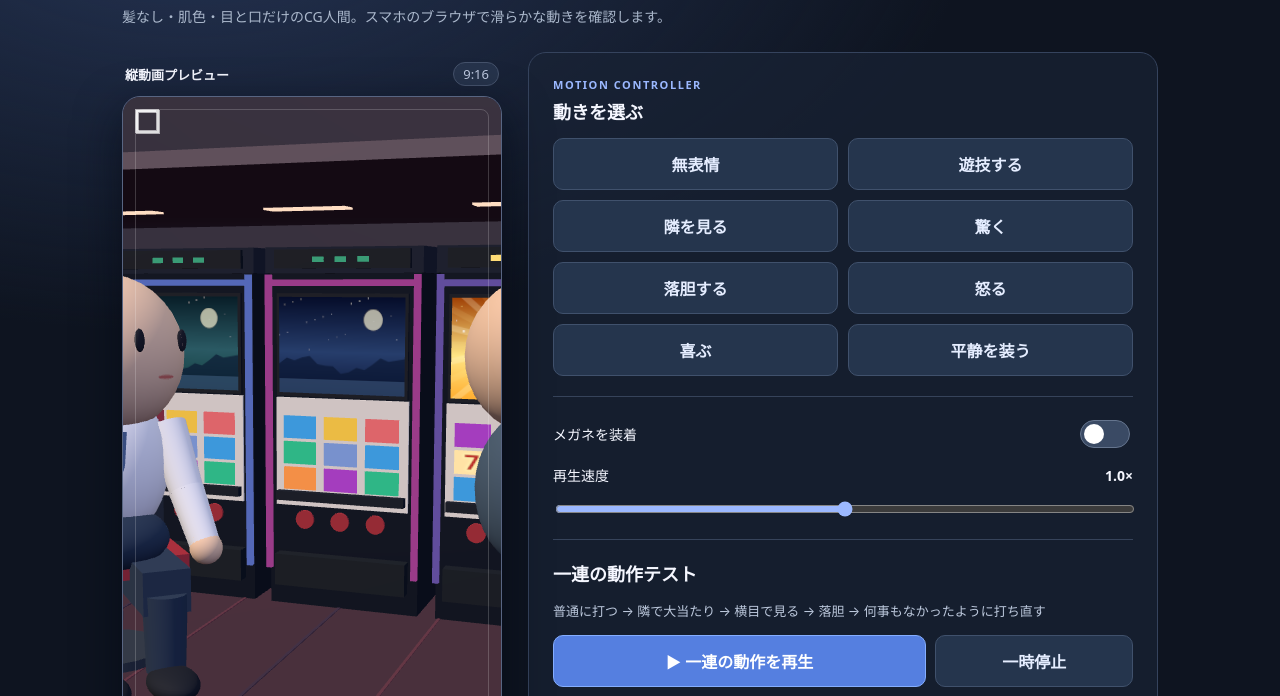
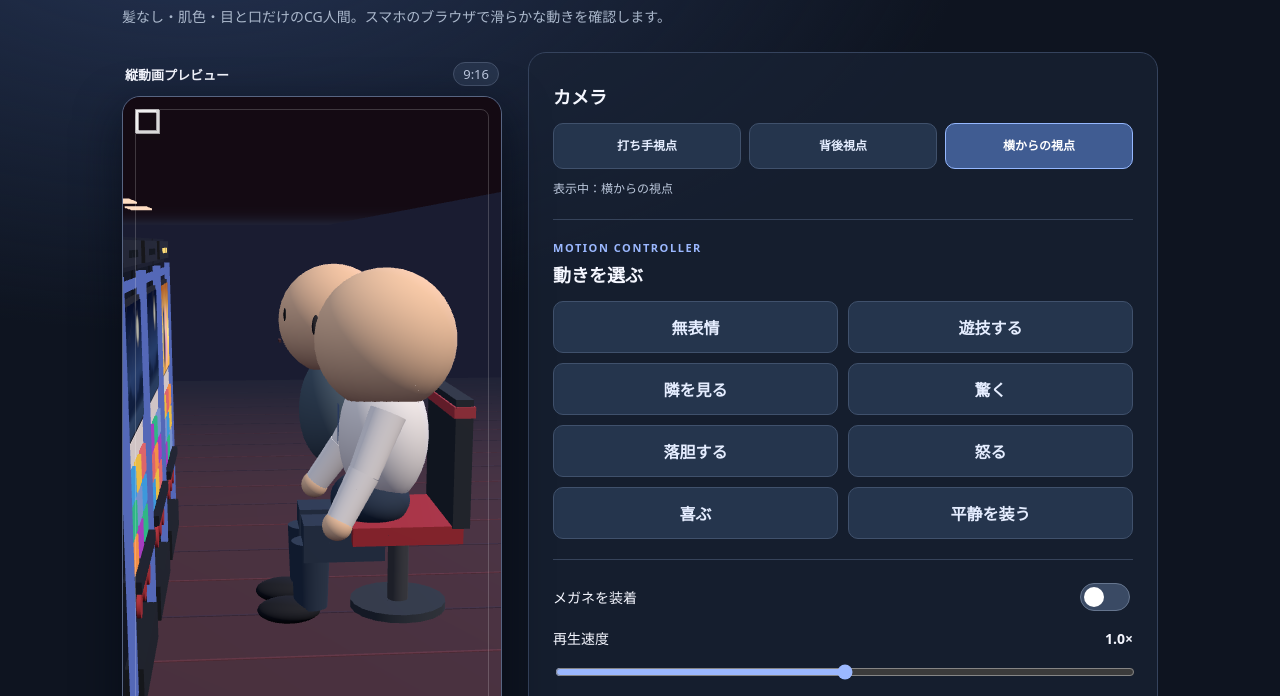
Before and after one commit to rrrtstudio/PachiAruCG, a website: page index.html in a window 1280 px wide. Shown: the part 103-799 px from the top of the page. Drawn offline with nearby package versions, Linux system fonts and the light colour scheme; animation ran at ten frames a second.

Commit message:
Enforce reel states and add portrait camera views

```diff
--- a/app.js
+++ b/app.js
@@ -1,4 +1,7 @@
 import * as THREE from 'three';
+import { createSlotState, getSlotPresentation, SLOT_TYPES, SYMBOL_COLORS } from './slot-state.js';
+import { getMachineStates } from './slot-timeline.js';
+import { applyCameraView, DEFAULT_CAMERA_VIEW } from './camera-views.js';
 
 // PachiAruCG prototype 01. All devices, cabinet art and symbols are fictional.
 const stage = document.getElementById('stage');
@@ -10,6 +13,11 @@ const actionButtons = [...document.querySelectorAll('[data-action]')];
 const demoButton = document.getElementById('demo');
 const pauseButton = document.getElementById('pause');
 const glassesInput = document.getElementById('glasses');
+const cameraButtons = [...document.querySelectorAll('[data-camera]')];
+const cameraStatus = document.getElementById('camera-status');
+const machineStatus = document.getElementById('machine-status');
+const phaseLabels={normal:'通常', 'bonus-established':'ボーナス成立（未告知）',
+  'bonus-notified':'ボーナス告知（7未入賞）', 'bonus-aligned':'7図柄入賞', 'bonus-play':'ボーナス消化'};
 
 let renderer;
 try {
@@ -28,8 +36,16 @@ const scene = new THREE.Scene();
 scene.background = new THREE.Color(0x1a1c31);
 scene.fog = new THREE.Fog(0x202336, 10, 24);
 const camera = new THREE.PerspectiveCamera(35, 9 / 16, 0.1, 50);
-camera.position.set(3.3, 2.85, 8.05);
-camera.lookAt(0.30, 1.60, -0.18);
+let cameraView = DEFAULT_CAMERA_VIEW;
+function switchCamera(viewId) {
+  const view = applyCameraView(camera, viewId);
+  cameraView = viewId;
+  for (const button of cameraButtons) {
+    button.setAttribute('aria-pressed', String(button.dataset.camera === viewId));
+  }
+  cameraStatus.textContent = view.label;
+}
+switchCamera(DEFAULT_CAMERA_VIEW);
 scene.add(new THREE.HemisphereLight(0xe5edff, 0x4b3b4e, 2.1));
 const key = new THREE.DirectionalLight(0xffefd9, 2.1);
 key.position.set(-3.5, 6.0, 5.0);
@@ -131,9 +147,8 @@ function sevenTexture(){
   return t;
 }
 const sevenMap=sevenTexture();
-const symbolColors=[0x3d98db,0xa43dbe,0xebbb44,0x2fb686,0xdd656a,0x7891cd,0xf38f47];
 const slotBoxes=[];
-function createSlot(x, theme, ledColor){
+function createSlot(x, theme, ledColor, initialState){
   const root=new THREE.Group();root.position.set(x,0,-.97);scene.add(root);
   box(root,1.35,3.13,.73,0,1.56,0,metal);
   box(root,1.40,.22,.80,0,3.03,0,trim);
@@ -149,7 +164,7 @@ function createSlot(x, theme, ledColor){
   for(let col=0;col<3;col++){
     const colMeshes=[];
     for(let row=0;row<3;row++){
-      const color = symbolColors[(col*2+row*3+(x>1?1:0))%symbolColors.length];
+      const color = SYMBOL_COLORS[initialState.reels[col][row]];
       const sym=box(root,.295,.195,.023,(col-1)*.37,1.60-row*.225,.433,new THREE.MeshBasicMaterial({color}));
       const number = new THREE.Mesh(new THREE.PlaneGeometry(.25,.19),new THREE.MeshBasicMaterial({map:sevenMap,transparent:true,depthWrite:false}));
       number.position.set((col-1)*.37,1.60-row*.225,.451);
@@ -168,26 +183,35 @@ function createSlot(x, theme, ledColor){
   box(root,.052,2.58,.05,.66,1.62,.43,ledMat);
   box(root,1.33,.055,.04,0,2.84,.43,ledMat);
   const indicator=[];
-  for(let i=0;i<3;i++)indicator.push(box(root,.10,.047,.013,-.2+i*.2,3.035,.454,new THREE.MeshBasicMaterial({color:0x3a9b75})));
+  // Original geometric notice lamps, separate from the always-on cabinet trim.
+  for(let i=0;i<3;i++)indicator.push(box(root,.10,.047,.013,-.2+i*.2,3.035,.454,new THREE.MeshBasicMaterial({color:0x151922})));
   box(root,1.18,.28,.12,0,.33,.425,mat(0x101720));
-  let won=false;
+  let lastPhase=null;
   return {
-    setWin(value){
-      if(value===won)return;
-      won=value;
-      screenMaterial.map=value?winMap:baseMap;
+    setState(state){
+      if(state.phase===lastPhase)return;
+      const view=getSlotPresentation(state);
+      lastPhase=state.phase;
+      screenMaterial.map=view.winningScreen?winMap:baseMap;
       screenMaterial.needsUpdate=true;
       for(let col=0;col<3;col++){
-        symbolSets[col][1].number.visible=value;
-        symbolSets[col][1].sym.material.color.setHex(value?0xffe2a5:symbolColors[(col*2+3+(x>1?1:0))%symbolColors.length]);
+        for(let row=0;row<3;row++){
+          const symbol=view.reels[col][row];
+          const mesh=symbolSets[col][row];
+          mesh.number.visible=symbol==='seven';
+          mesh.sym.material.color.setHex(symbol==='seven'?0xffe2a5:SYMBOL_COLORS[symbol]);
+        }
       }
-      for(const light of indicator)light.material.color.setHex(value?0xffdc76:0x3a9b75);
+      for(const light of indicator)light.material.color.setHex(view.noticeLampOn?0xffdc76:0x151922);
     }
   };
 }
-slotBoxes.push(createSlot(-1.08,'forest',0x5468b7));
-slotBoxes.push(createSlot(.43,'night',0x9a3b88));
-slotBoxes.push(createSlot(1.94,'cosmos',0x614d9c));
+[-1.08,.43,1.94].forEach((x,seed)=>{
+  const state=createSlotState(SLOT_TYPES.TROPICAL,seed);
+  const slot=createSlot(x,'night',0x5468b7,state);
+  slot.setState(state);
+  slotBoxes.push(slot);
+});
 
 function curvedMouth(group, happy, material){
   const pts=[];
@@ -202,7 +226,7 @@ function curvedMouth(group, happy, material){
 }
 
 function createCharacter(){
-  const root=new THREE.Group();root.position.set(-.73,0,1.34);root.rotation.y=.75;scene.add(root);
+  const root=new THREE.Group();root.position.set(.43,0,1.34);root.rotation.y=Math.PI;scene.add(root);
   const skin=mat(0xecc4a4,.92);
   const shirt=mat(0xefedf0,.95);
   const pant=mat(0x26364e,.88);
@@ -265,9 +289,19 @@ function createCharacter(){
   return {root,torso,head,eyes,neutral,happy,frown,open,glasses,shoulders};
 }
 const person=createCharacter();
+const playerEye = new THREE.Vector3(0, .085, .72);
+const playerLookTarget = new THREE.Vector3(0, -.58, 1.93);
+const cameraPoint = new THREE.Vector3();
+function updatePlayerCamera() {
+  if (cameraView !== 'player') return;
+  // Follow the same animated rig when the player glances or slumps, staying
+  // just ahead of the face instead of letting a fixed camera enter the head.
+  camera.position.copy(person.head.localToWorld(cameraPoint.copy(playerEye)));
+  camera.lookAt(person.head.localToWorld(cameraPoint.copy(playerLookTarget)));
+}
 // Placeholder for the adjacent strangers; they never congratulate the protagonist.
 function makeNeighbor(x,shirtColor){
-  const group=new THREE.Group();group.position.set(x,0,1.08);group.rotation.y=.04;
+  const group=new THREE.Group();group.position.set(x,0,1.08);group.rotation.y=Math.PI;
   const skin=mat(0xebc1a1),clothes=mat(shirtColor);
   sphere(group,.50,0,1.5,0,clothes,[.9,1.10,.67]);
   sphere(group,.53,0,2.38,0,skin);
@@ -276,7 +310,7 @@ function makeNeighbor(x,shirtColor){
   scene.add(group);
   return group;
 }
-const neighbor = makeNeighbor(2.37,0x465a6d);
+const neighbor = makeNeighbor(1.94,0x465a6d);
 
 const poses={
   idle:{head:0,chin:0,lean:0,eye:1,tilt:0,open:0,smile:0,sad:0,reach:.15,raise:0},
@@ -302,8 +336,8 @@ function lerpPose(a,b,f){const o={};for(const k in a)o[k]=THREE.MathUtils.lerp(a
 function scenarioPose(t){
   const frames=[
     [0,poses.play],
-    [1.9,poses.play],
-    [2.3,poses.shock],
+    [2.35,poses.play],
+    [2.75,poses.shock],
     [3.15,poses.look],
     [4.2,poses.sad],
     [5.25,poses.pretend],
@@ -322,14 +356,14 @@ function updateFaceAndBody(p,dt){
   const f=poseNow;
   const blinkPhase=totalTime%4.0;
   const blink=blinkPhase>3.50&&blinkPhase<3.65 ? 1-(Math.sin(Math.PI*(blinkPhase-3.50)/.15)*.93) : 1;
-  person.head.rotation.y=f.head;
+  person.head.rotation.y=-f.head;
   person.head.rotation.x=-f.chin;
   person.torso.rotation.x=-f.lean;
   for(let i=0;i<2;i++){
     const eye=person.eyes[i],side=i===0?-1:1;
     eye.scale.y=Math.max(.07,1.21*f.eye*blink);
     eye.rotation.z=side*f.tilt;
-    eye.position.x=side*.223+f.head*.016;
+    eye.position.x=side*.223-f.head*.016;
   }
   person.neutral.material.opacity=Math.max(0,1-f.open*1.6-f.smile-f.sad);
   person.happy.material.opacity=Math.max(0,f.smile*(1-f.open*.45));
@@ -343,14 +377,13 @@ function updateFaceAndBody(p,dt){
     arm.el.rotation.x=-.23+f.reach*.40;
   }
   person.root.position.y=Math.sin(totalTime*1.4)*.005;
-  neighbor.rotation.y=.04+Math.sin(totalTime*.4)*.008;
+  neighbor.rotation.y=Math.PI+Math.sin(totalTime*.4)*.008;
 }
 function updateMachines(){
-  const active=mode==='demo' ? (sceneTime>2.05&&sceneTime<6.65) : ['look','shock','sad','angry','pretend'].includes(mode);
-  const characterWin=mode==='smile';
-  slotBoxes[0].setWin(false);
-  slotBoxes[1].setWin(characterWin);
-  slotBoxes[2].setWin(active);
+  const states=getMachineStates(mode,sceneTime);
+  states.forEach((state,index)=>slotBoxes[index].setState(state));
+  const text='本人の台：'+phaseLabels[states[1].phase]+' ／ 隣の台：'+phaseLabels[states[2].phase];
+  if(machineStatus.textContent!==text)machineStatus.textContent=text;
 }
 function resize(){
   const w=stage.clientWidth, h=stage.clientHeight;
@@ -362,6 +395,7 @@ function resize(){
 new ResizeObserver(resize).observe(stage);
 window.addEventListener('orientationchange',resize);
 for(const b of actionButtons)b.addEventListener('click',()=>switchMode(b.dataset.action));
+for(const button of cameraButtons)button.addEventListener('click',()=>switchCamera(button.dataset.camera));
 demoButton.addEventListener('click',()=>switchMode('demo'));
 pauseButton.addEventListener('click',()=>{
   paused=!paused;
@@ -378,6 +412,7 @@ function animate(){
   if(mode==='demo'&&sceneTime>7.3)sceneTime=0;
   const target=mode==='demo'?scenarioPose(sceneTime):poses[mode];
   updateFaceAndBody(target,paused?0:delta);
+  updatePlayerCamera();
   updateMachines();
   renderer.render(scene,camera);
   if(loading.style.display!=='none'){
--- /dev/null
+++ b/camera-views.js
@@ -0,0 +1,37 @@
+// Shot labels stay in the controls, outside the rendered portrait frame.
+export const CAMERA_VIEWS = Object.freeze({
+  player: Object.freeze({
+    label: '打ち手視点',
+    // Just ahead of the seated player's eyes, clear of the head and glasses.
+    position: Object.freeze([0.43, 2.415, 0.67]),
+    target: Object.freeze([0.43, 1.75, -0.54]),
+    fov: 82,
+  }),
+  behind: Object.freeze({
+    label: '背後視点',
+    position: Object.freeze([2.9, 3.1, 6.3]),
+    target: Object.freeze([0.43, 1.55, 0.05]),
+    fov: 38,
+  }),
+  side: Object.freeze({
+    label: '横からの視点',
+    position: Object.freeze([-7.5, 3.1, 0.1]),
+    target: Object.freeze([0.43, 1.55, 0.75]),
+    fov: 38,
+  }),
+});
+
+export const DEFAULT_CAMERA_VIEW = 'side';
+
+export function applyCameraView(camera, viewId) {
+  if (!Object.hasOwn(CAMERA_VIEWS, viewId)) {
+    throw new RangeError(`Unknown camera view: ${viewId}`);
+  }
+  const view = CAMERA_VIEWS[viewId];
+  camera.position.set(...view.position);
+  camera.lookAt(...view.target);
+  camera.fov = view.fov;
+  // Preserve the aspect supplied by the portrait stage's resize observer.
+  camera.updateProjectionMatrix();
+  return view;
+}
--- a/index.html
+++ b/index.html
@@ -32,6 +32,16 @@
       <p class="preview-note">説明用の文字や実在機種のロゴは映像に入れていません。左右の台は縦画面から一部見切れる構図です。</p>
     </section>
     <section class="panel" aria-label="キャラクター操作">
+      <section class="camera-setting" aria-label="カメラ切り替え">
+        <h2>カメラ</h2>
+        <div class="camera-controls" role="group" aria-label="撮影する視点">
+          <button type="button" data-camera="player" aria-pressed="false">打ち手視点</button>
+          <button type="button" data-camera="behind" aria-pressed="false">背後視点</button>
+          <button type="button" data-camera="side" aria-pressed="true">横からの視点</button>
+        </div>
+        <p class="camera-status">表示中：<span id="camera-status" aria-live="polite">横からの視点</span></p>
+      </section>
+      <div class="line"></div>
       <div class="eyebrow">MOTION CONTROLLER</div>
       <h2>動きを選ぶ</h2>
       <div id="actions" class="controls" role="group" aria-label="個別の動作">
@@ -53,12 +63,13 @@
       <div class="line"></div>
       <div class="scenario">
         <h2>一連の動作テスト</h2>
-        <p>普通に打つ → 隣で大当たり → 横目で見る → 落胆 → 何事もなかったように打ち直す</p>
+        <p>普通に打つ → 隣のボーナス告知 → 7図柄入賞 → 横目で見る → 落胆 → 打ち直す</p>
         <div class="transport">
           <button class="primary" type="button" id="demo">▶ 一連の動作を再生</button>
           <button class="secondary" type="button" id="pause">一時停止</button>
         </div>
         <p class="status" id="status" role="status" aria-live="polite">読込中</p>
+        <p class="status" id="machine-status" role="status" aria-live="polite">本人の台：通常 ／ 隣の台：通常</p>
       </div>
       <div class="line"></div>
       <section class="spec">
@@ -68,7 +79,9 @@
           <li>メガネの着脱だけで別キャラにしない</li>
           <li>首・肩・腕・まばたき・口を連続して動かす</li>
           <li>隣の客は基本的に赤の他人・無関心</li>
-          <li>台は完全架空。通常は色付き長方形、当たりは7図柄</li>
+          <li>台は完全架空。通常は色付き長方形で横一列を揃えない</li>
+          <li>ボーナス成立・告知と7図柄入賞は別の段階</li>
+          <li>非当選時の告知ランプは消灯</li>
         </ul>
       </section>
     </section>
--- /dev/null
+++ b/slot-state.js
@@ -0,0 +1,107 @@
+// Original, abstract symbols only. Reels are indexed [column][row].
+export const NORMAL_SYMBOLS = Object.freeze([
+  'blue', 'purple', 'yellow', 'green', 'rose', 'lavender', 'orange'
+]);
+export const SYMBOL_COLORS = Object.freeze({
+  blue: 0x3d98db, purple: 0xa43dbe, yellow: 0xebbb44, green: 0x2fb686,
+  rose: 0xdd656a, lavender: 0x7891cd, orange: 0xf38f47
+});
+export const SLOT_TYPES = Object.freeze({ NORMAL: 'normal', TROPICAL: 'tropical' });
+export const SLOT_PHASES = Object.freeze({
+  NORMAL: 'normal', ESTABLISHED: 'bonus-established', NOTIFIED: 'bonus-notified',
+  ALIGNED: 'bonus-aligned', PLAY: 'bonus-play'
+});
+
+export function assertValidReels(reels, { allowSevens = false } = {}) {
+  if (!Array.isArray(reels) || reels.length !== 3 ||
+      reels.some(column => !Array.isArray(column) || column.length !== 3)) {
+    throw new RangeError('Reels must contain three columns of three symbols');
+  }
+  if (reels[0][1] === 'cherry') throw new RangeError('No cherry on the left center');
+  for (let column = 0; column < 3; column++) {
+    for (let row = 0; row < 3; row++) {
+      const symbol = reels[column][row];
+      if (!NORMAL_SYMBOLS.includes(symbol) &&
+          !(allowSevens && row === 1 && symbol === 'seven')) {
+        throw new RangeError('Unknown or misplaced symbol');
+      }
+    }
+  }
+  for (let row = 0; row < 3; row++) {
+    const symbol = reels[0][row];
+    const matched = reels.every(column => column[row] === symbol);
+    if (matched && !(allowSevens && row === 1 && symbol === 'seven')) {
+      throw new RangeError('No identical horizontal line during normal play');
+    }
+  }
+  return reels;
+}
+
+export function createNormalReels(seed = 0) {
+  if (!Number.isSafeInteger(seed)) throw new RangeError('Reel seed must be an integer');
+  const offset = ((seed % NORMAL_SYMBOLS.length) + NORMAL_SYMBOLS.length) % NORMAL_SYMBOLS.length;
+  const reels = Array.from({ length: 3 }, (_, column) =>
+    Array.from({ length: 3 }, (_, row) =>
+      NORMAL_SYMBOLS[(column * 2 + row * 3 + offset) % NORMAL_SYMBOLS.length]));
+  return assertValidReels(reels);
+}
+
+function freezeState(type, phase, reels) {
+  return Object.freeze({ type, phase, reels: Object.freeze(reels.map(column => Object.freeze([...column]))) });
+}
+
+function assertState(state) {
+  if (!Object.values(SLOT_TYPES).includes(state.type) ||
+      !Object.values(SLOT_PHASES).includes(state.phase)) {
+    throw new RangeError('Unknown machine type or phase');
+  }
+  const paid = [SLOT_PHASES.ALIGNED, SLOT_PHASES.PLAY].includes(state.phase);
+  assertValidReels(state.reels, { allowSevens: paid });
+  if (paid && !state.reels.every(column => column[1] === 'seven')) {
+    throw new RangeError('Bonus entry requires three center sevens');
+  }
+}
+
+export function createSlotState(type = SLOT_TYPES.NORMAL, seed = 0) {
+  if (!Object.values(SLOT_TYPES).includes(type)) throw new RangeError('Unknown machine type');
+  return freezeState(type, SLOT_PHASES.NORMAL, createNormalReels(seed));
+}
+
+const TRANSITIONS = Object.freeze({
+  ESTABLISH_BONUS: [SLOT_PHASES.NORMAL, SLOT_PHASES.ESTABLISHED],
+  NOTIFY_BONUS: [SLOT_PHASES.ESTABLISHED, SLOT_PHASES.NOTIFIED],
+  ALIGN_SEVENS: [SLOT_PHASES.NOTIFIED, SLOT_PHASES.ALIGNED],
+  START_BONUS: [SLOT_PHASES.ALIGNED, SLOT_PHASES.PLAY],
+  END_BONUS: [SLOT_PHASES.PLAY, SLOT_PHASES.NORMAL]
+});
+
+export function transitionSlot(state, event) {
+  assertState(state);
+  const transition = Object.hasOwn(TRANSITIONS, event) ? TRANSITIONS[event] : null;
+  if (!transition || transition[0] !== state.phase) {
+    throw new RangeError(`Invalid slot transition: ${state.phase} -> ${event}`);
+  }
+  const phase = transition[1];
+  let reels = state.reels;
+  if (phase === SLOT_PHASES.ALIGNED) {
+    reels = state.reels.map(column => [column[0], 'seven', column[2]]);
+  } else if (phase === SLOT_PHASES.NORMAL) {
+    // The top-left symbol survives the bonus and identifies the original idle pattern.
+    reels = createNormalReels(NORMAL_SYMBOLS.indexOf(state.reels[0][0]));
+  }
+  const next = freezeState(state.type, phase, reels);
+  assertState(next);
+  return next;
+}
+
+export function getSlotPresentation(state) {
+  assertState(state);
+  const notified = [SLOT_PHASES.NOTIFIED, SLOT_PHASES.ALIGNED, SLOT_PHASES.PLAY].includes(state.phase);
+  return Object.freeze({
+    reels: state.reels,
+    noticeLampOn: state.type === SLOT_TYPES.TROPICAL && notified,
+    winningScreen: notified,
+    bonusAwarded: state.phase !== SLOT_PHASES.NORMAL,
+    bonusPaid: [SLOT_PHASES.ALIGNED, SLOT_PHASES.PLAY].includes(state.phase)
+  });
+}
--- /dev/null
+++ b/slot-timeline.js
@@ -0,0 +1,28 @@
+import { createSlotState, transitionSlot, SLOT_TYPES } from './slot-state.js';
+
+// All cabinets on this island belong to one fictional tropical-notice series.
+// Times describe this original animation, not the operation of any real machine.
+export const BONUS_CUES = Object.freeze({
+  established: 0, notified: 0.30, aligned: 1.00, play: 1.60, end: 4.60
+});
+const EVENTS = Object.freeze([
+  [BONUS_CUES.established, 'ESTABLISH_BONUS'],
+  [BONUS_CUES.notified, 'NOTIFY_BONUS'],
+  [BONUS_CUES.aligned, 'ALIGN_SEVENS'],
+  [BONUS_CUES.play, 'START_BONUS'],
+  [BONUS_CUES.end, 'END_BONUS']
+]);
+
+export function getMachineStates(mode, sceneTime) {
+  if (!Number.isFinite(sceneTime) || sceneTime < 0) throw new RangeError('Invalid scene time');
+  const states = [0, 1, 2].map(seed => createSlotState(SLOT_TYPES.TROPICAL, seed));
+  const neighborWins = ['look', 'shock', 'sad', 'angry', 'pretend'].includes(mode);
+  const target = mode === 'smile' ? 1 : (mode === 'demo' || neighborWins) ? 2 : -1;
+  const bonusTime = sceneTime - (mode === 'demo' ? 2.05 : 0);
+  if (target >= 0) {
+    for (const [time, event] of EVENTS) {
+      if (bonusTime >= time) states[target] = transitionSlot(states[target], event);
+    }
+  }
+  return states;
+}
--- a/style.css
+++ b/style.css
@@ -14,6 +14,7 @@ body{margin:0;min-height:100vh;background:radial-gradient(90vw 50vw at 15% 0,#25
 .preview-note{font-size:12px;line-height:1.7;color:#93a3bd;margin:9px 2px}
 .panel{border:1px solid #35435d;background:#182335b5;border-radius:18px;padding:clamp(16px,2.6vw,24px)}.panel h2{font-size:18px;margin:6px 0 14px}.panel p{color:#bcc8dc;font-size:13px;line-height:1.7}
 .controls{display:grid;grid-template-columns:repeat(2,minmax(0,1fr));gap:10px}button{font:inherit;cursor:pointer;border:1px solid #40516c;background:#25354d;color:#e5edff;border-radius:10px;padding:13px 10px;font-weight:700;min-height:46px;transition:background .15s,border .15s,transform .15s;touch-action:manipulation}button:active{transform:scale(.98)}button:hover{background:#314561}button[aria-pressed=true]{background:#405c92;border-color:#95b8ff;color:#fff}
+.camera-controls{display:grid;grid-template-columns:repeat(3,minmax(0,1fr));gap:8px}.camera-controls button{padding:12px 5px;font-size:12px;line-height:1.5}.camera-status{margin:10px 0 0;font-size:12px!important}button:focus-visible{outline:2px solid #bdd2ff;outline-offset:3px}
 .line{height:1px;background:#36435a;margin:20px 0}.setting{display:grid;gap:14px}.setting>label{font-size:14px;display:flex;justify-content:space-between;align-items:center}.setting strong{font-variant-numeric:tabular-nums}.setting input[type=range]{width:100%;accent-color:#9bb8ff}.toggle-line input{appearance:none;width:50px;height:28px;border-radius:20px;border:1px solid #65758e;background:#3a4a64;position:relative;cursor:pointer;transition:.2s}.toggle-line input:before{content:"";position:absolute;background:#fff;border-radius:50%;width:20px;height:20px;top:3px;left:3px;transition:.2s}.toggle-line input:checked{background:#577dd1}.toggle-line input:checked:before{left:25px}
 .transport{display:flex;flex-wrap:wrap;gap:9px}.primary{background:#557fe0;border-color:#85aeff;color:white;flex:2}.primary:hover{background:#668de6}.secondary{flex:1;white-space:nowrap}.status{margin:12px 0 0;font-size:12px!important;color:#94c5ff!important}.spec ul{margin:0;padding-left:20px;color:#b2bfd2;font-size:13px;line-height:1.9}footer{border-top:1px solid #293650;margin-top:28px;padding-top:16px;color:#7387a8;font-size:12px;line-height:1.6}
 @media(max-width:740px){.app{max-width:470px;padding:14px 16px 22px}.header{margin-bottom:12px}.workspace{grid-template-columns:1fr;gap:14px}.stage{width:min(100%,335px);margin:0 auto}.preview-top{width:min(100%,335px);margin:auto}.preview-note{max-width:335px;margin:10px auto}.panel{padding:17px}.controls{gap:8px}button{min-height:45px}.header p{font-size:12px}footer{margin-top:20px}}
```
Also changed, not shown: AGENTS.md (+1 -1 lines), package.json (added, +11 -0 lines), tests/camera-views.test.js (added, +36 -0 lines), tests/slot-state.test.js (added, +187 -0 lines), tests/slot-timeline.test.js (added, +67 -0 lines), .github/workflows/test.yml (added), README.md, 2 other files.
